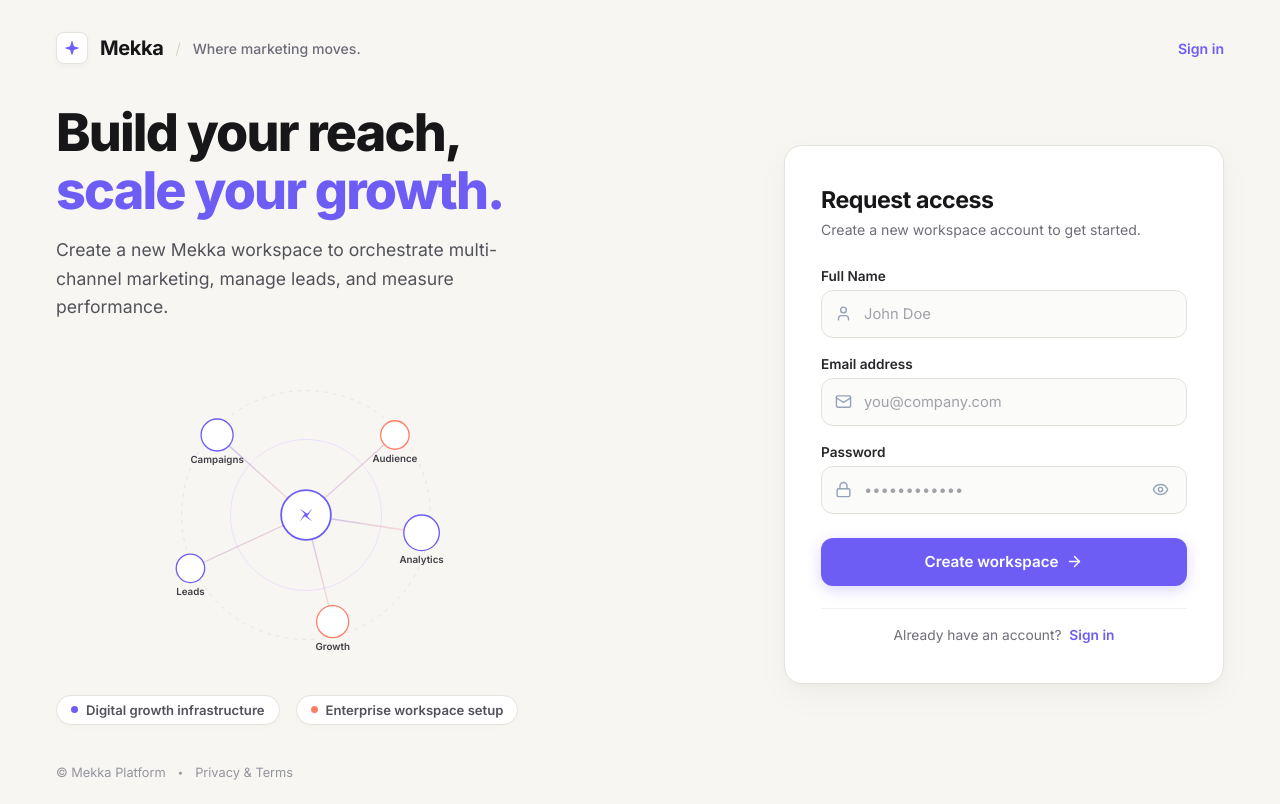
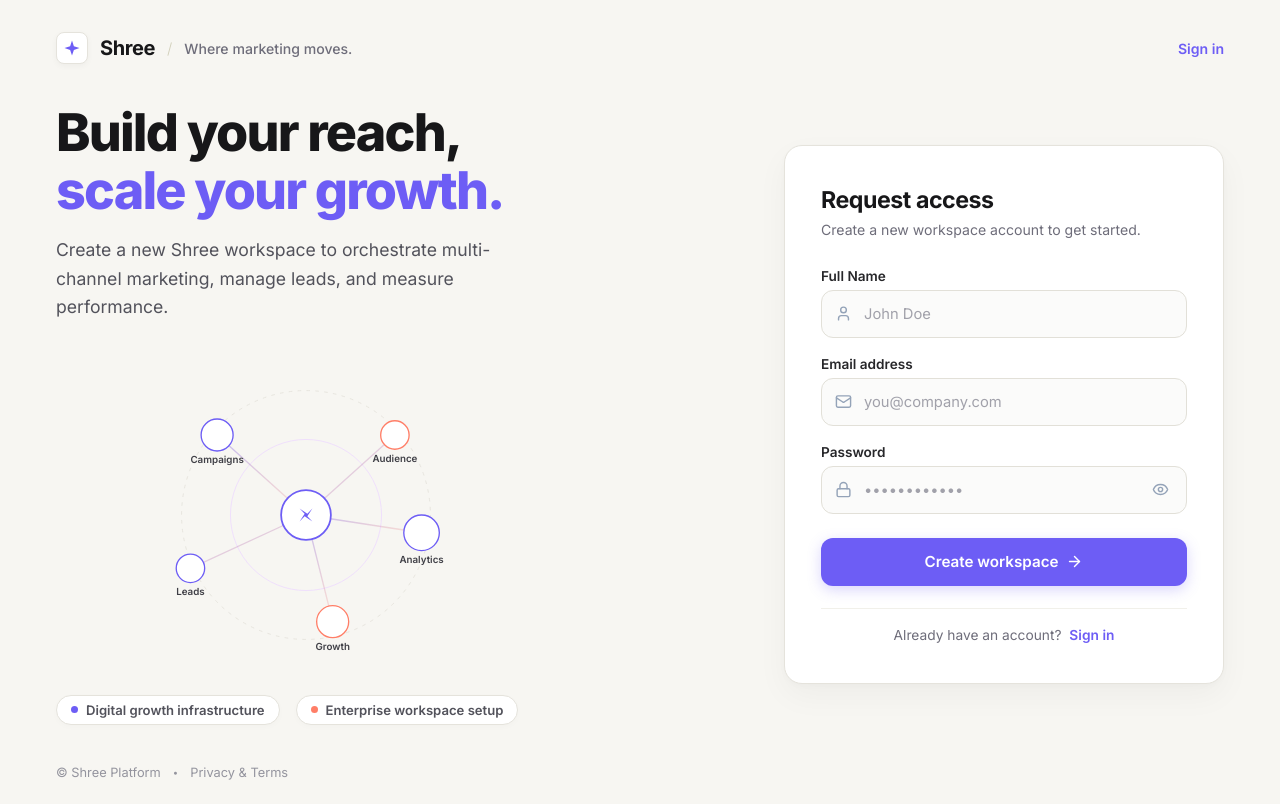
Before and after one commit to krushna78k/Marketing-App, a React app in the folder frontend/: page /register in a window 1280 px wide. Built offline with nearby package versions, Linux system fonts and the light colour scheme; no server answers; the HTML template or start-up script is replaced by a standard one.

Commit message:
Update brand name from Mekka to Shree on auth pages

```diff
--- a/frontend/src/pages/Login.jsx
+++ b/frontend/src/pages/Login.jsx
@@ -69,7 +69,7 @@ const Login = () => {
               <path d="M12 2L14.5 9.5L22 12L14.5 14.5L12 22L9.5 14.5L2 12L9.5 9.5L12 2Z" fill="#6D5DF5" />
             </svg>
           </div>
-          <span className="mekka-brand-name">Mekka</span>
+          <span className="mekka-brand-name">Shree</span>
           <span className="mekka-brand-divider">/</span>
           <span className="mekka-brand-tagline">Where marketing moves.</span>
         </div>
@@ -119,7 +119,7 @@ const Login = () => {
               <line x1="250" y1="180" x2="280" y2="300" stroke="url(#orbitLineGrad)" strokeWidth="1.5" />
               <line x1="250" y1="180" x2="120" y2="240" stroke="url(#orbitLineGrad)" strokeWidth="1.5" />
 
-              {/* Central Mekka Core Node */}
+              {/* Central Shree Core Node */}
               <g transform="translate(250, 180)">
                 <circle cx="0" cy="0" r="28" fill="#FFFFFF" stroke="#6D5DF5" strokeWidth="2" />
                 <path d="M-6 -6 L1.25 -1.25 L6 -6 L1.25 1.25 L6 6 L-1.25 1.25 L-6 6 L-1.25 -1.25 Z" fill="#6D5DF5" transform="scale(1.2)" />
@@ -176,7 +176,7 @@ const Login = () => {
               </svg>
             </div>
             <div>
-              <span className="mekka-brand-name">Mekka</span>
+              <span className="mekka-brand-name">Shree</span>
               <div className="mekka-brand-tagline">Where marketing moves.</div>
             </div>
           </div>
@@ -184,7 +184,7 @@ const Login = () => {
           <div className="mekka-floating-card">
 
             <div className="mekka-card-head">
-              <h2>Sign in to Mekka</h2>
+              <h2>Sign in to Shree</h2>
               <p>Enter your credentials to access your workspace.</p>
             </div>
 
--- a/frontend/src/pages/Register.jsx
+++ b/frontend/src/pages/Register.jsx
@@ -59,7 +59,7 @@ const Register = () => {
               <path d="M12 2L14.5 9.5L22 12L14.5 14.5L12 22L9.5 14.5L2 12L9.5 9.5L12 2Z" fill="#6D5DF5" />
             </svg>
           </div>
-          <span className="mekka-brand-name">Mekka</span>
+          <span className="mekka-brand-name">Shree</span>
           <span className="mekka-brand-divider">/</span>
           <span className="mekka-brand-tagline">Where marketing moves.</span>
         </div>
@@ -81,7 +81,7 @@ const Register = () => {
               <span className="mekka-headline-accent">scale your growth.</span>
             </h1>
             <p className="mekka-subhead">
-              Create a new Mekka workspace to orchestrate multi-channel marketing, manage leads, and measure performance.
+              Create a new Shree workspace to orchestrate multi-channel marketing, manage leads, and measure performance.
             </p>
           </div>
 
@@ -109,7 +109,7 @@ const Register = () => {
               <line x1="250" y1="180" x2="280" y2="300" stroke="url(#orbitLineGradReg)" strokeWidth="1.5" />
               <line x1="250" y1="180" x2="120" y2="240" stroke="url(#orbitLineGradReg)" strokeWidth="1.5" />
 
-              {/* Central Mekka Core Node */}
+              {/* Central Shree Core Node */}
               <g transform="translate(250, 180)">
                 <circle cx="0" cy="0" r="28" fill="#FFFFFF" stroke="#6D5DF5" strokeWidth="2" />
                 <path d="M-6 -6 L1.25 -1.25 L6 -6 L1.25 1.25 L6 6 L-1.25 1.25 L-6 6 L-1.25 -1.25 Z" fill="#6D5DF5" transform="scale(1.2)" />
@@ -166,7 +166,7 @@ const Register = () => {
               </svg>
             </div>
             <div>
-              <span className="mekka-brand-name">Mekka</span>
+              <span className="mekka-brand-name">Shree</span>
               <div className="mekka-brand-tagline">Where marketing moves.</div>
             </div>
           </div>
@@ -282,7 +282,7 @@ const Register = () => {
 
       {/* Footer Signature */}
       <footer className="mekka-page-footer">
-        <span>© Mekka Platform</span>
+        <span>© Shree Platform</span>
         <span className="footer-dot">•</span>
         <span>Privacy & Terms</span>
       </footer>
```
